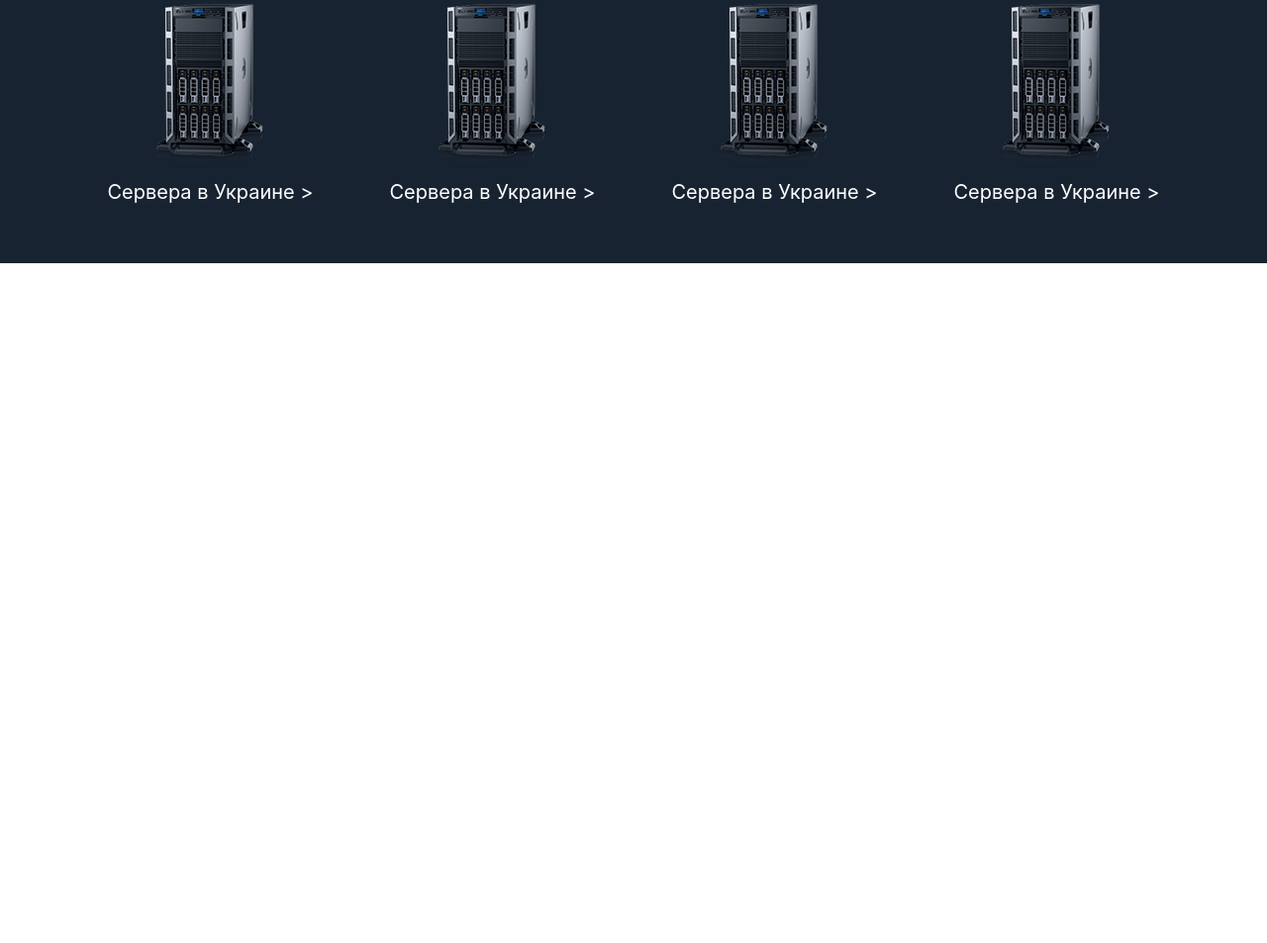
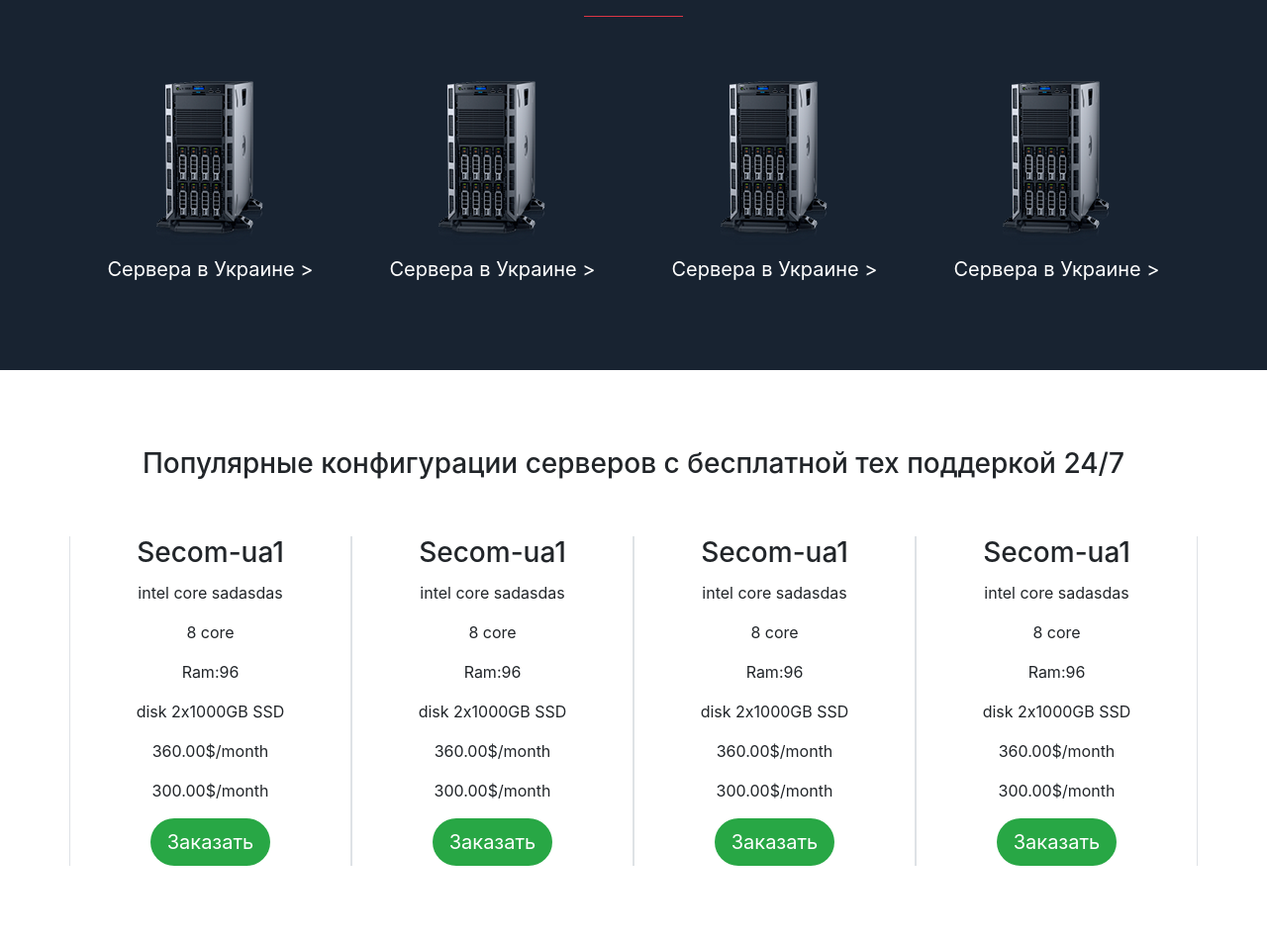
Before and after one commit to saidak-vlad/Server_robota, a plain HTML site: page index.html in a window 1280 px wide. Shown: the part 284-1237 px from the top of the page at 99% size. Before the commit the page ends 800 px from the top, so only its background shows below. Drawn offline with nearby package versions, Linux system fonts and the light colour scheme.

Commit message:
створив Популярные конфигурации

```diff
--- a/css/style.css
+++ b/css/style.css
@@ -19,3 +19,8 @@
 .navbar-nav li a:hover::after{
     transform: scale(1);
 }
+
+.padding{
+    padding-top:15px;
+    padding-bottom: 15px;
+}
--- a/index.html
+++ b/index.html
@@ -54,10 +54,11 @@
         <div class="row text-center padding">
             <div class="col-12">
                 <h1 class=" jumbo-header text-white ">aренда выделенных серверов с бесплатным администрированием 24/7
-                    <hr class=" border-danger  " style="width: 100px;">
+                    <hr class=" border-danger mb-5 " style="width: 100px;">
                 </h1>
             </div>
-            <div class="col-xs-12 col-sm-4 col-md-3">
+
+            <div class="col-xs-12 col-sm-4 col-md-3 mt-3">
                 <img src="img/Без-имени-1.png ">
                 <div class="text-center">
                     <button class="btn btn-lg btn-action-work text-white" data-toggle="modal" data-target="#order">
@@ -65,7 +66,7 @@
                     </button>
                 </div>
             </div>
-            <div class="col-xs-12 col-sm-4 col-md-3">
+            <div class="col-xs-12 col-sm-4 col-md-3 mt-3">
                 <img src="img/Без-имени-1.png ">
                 <div class="text-center">
                     <button class="btn btn-lg btn-action-work text-white" data-toggle="modal" data-target="#order">
@@ -73,7 +74,7 @@
                     </button>
                 </div>
             </div>
-            <div class="col-xs-12 col-sm-4 col-md-3">
+            <div class="col-xs-12 col-sm-4 col-md-3 mt-3">
                 <img src="img/Без-имени-1.png ">
                 <div class="text-center">
                     <button class="btn btn-lg btn-action-work text-white" data-toggle="modal" data-target="#order">
@@ -81,7 +82,7 @@
                     </button>
                 </div>
             </div>
-            <div class="col-xs-12 col-sm-4 col-md-3">
+            <div class="col-xs-12 col-sm-4 col-md-3 mt-3">
                 <img src="img/Без-имени-1.png ">
                 <div class="text-center">
                     <button class="btn btn-lg btn-action-work text-white" data-toggle="modal" data-target="#order">
@@ -89,11 +90,72 @@
                     </button>
                 </div>
             </div>
+
         </div>
     </div>
 </div>
 </div>
 
+<div class="container-fluid padding" >
+    <div class="container py-5">
+        <div class="row text-center padding">
+            <div class="col-12">
+                <h3 class=" jumbo-header  ">Популярные конфигурации серверов с бесплатной тех поддеркой 24/7 </h3>
+            </div>
+
+            <div class="col-xs-12 col-sm-4 col-md-3  border-right border-left mt-5">
+                <h3 class="card-title">Secom-ua1</h3>
+                <p class="card-text">intel core sadasdas</p>
+                <p class="card-text">8 core</p>
+                <p class="card-text">Ram:96</p>
+                <p class="card-text">disk 2x1000GB SSD</p>
+                <p class="card-text">360.00$/month</p>
+                <p class="card-text">300.00$/month</p>
+                <button class="btn btn-lg btn-action-work  rounded-pill bg-success text-white" >
+                   Заказать
+                </button>
+            </div>
+            <div class="col-xs-12 col-sm-4 col-md-3  border-right border-left mt-5">
+                <h3 class="card-title">Secom-ua1</h3>
+                <p class="card-text">intel core sadasdas</p>
+                <p class="card-text">8 core</p>
+                <p class="card-text">Ram:96</p>
+                <p class="card-text">disk 2x1000GB SSD</p>
+                <p class="card-text">360.00$/month</p>
+                <p class="card-text">300.00$/month</p>
+                <button class="btn btn-lg btn-action-work  rounded-pill bg-success text-white" >
+                    Заказать
+                </button>
+            </div>
+            <div class="col-xs-12 col-sm-4 col-md-3  border-right border-left mt-5">
+                <h3 class="card-title">Secom-ua1</h3>
+                <p class="card-text">intel core sadasdas</p>
+                <p class="card-text">8 core</p>
+                <p class="card-text">Ram:96</p>
+                <p class="card-text">disk 2x1000GB SSD</p>
+                <p class="card-text">360.00$/month</p>
+                <p class="card-text">300.00$/month</p>
+                <button class="btn btn-lg btn-action-work  rounded-pill bg-success text-white" >
+                    Заказать
+                </button>
+            </div>
+            <div class="col-xs-12 col-sm-4 col-md-3  border-right border-left mt-5">
+                <h3 class="card-title">Secom-ua1</h3>
+                <p class="card-text">intel core sadasdas</p>
+                <p class="card-text">8 core</p>
+                <p class="card-text">Ram:96</p>
+                <p class="card-text">disk 2x1000GB SSD</p>
+                <p class="card-text">360.00$/month</p>
+                <p class="card-text">300.00$/month</p>
+                <button class="btn btn-lg btn-action-work  rounded-pill bg-success text-white" >
+                    Заказать
+                </button>
+            </div>
+
+        </div>
+    </div>
+</div>
+</div>
 </body>
 
 <script src="https://use.fontawesome.com/releases/v5.15.1/js/all.js" data-auto-replace-svg="nest"></script>
```
